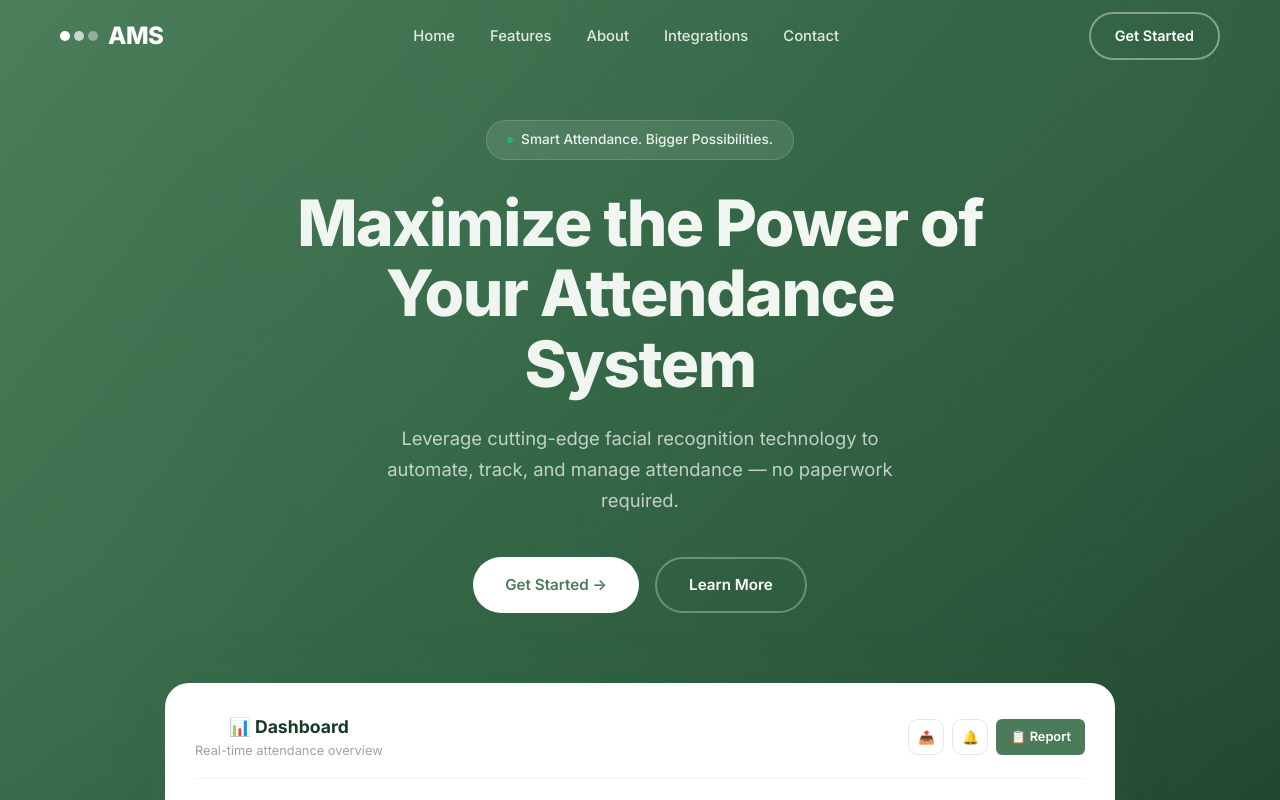
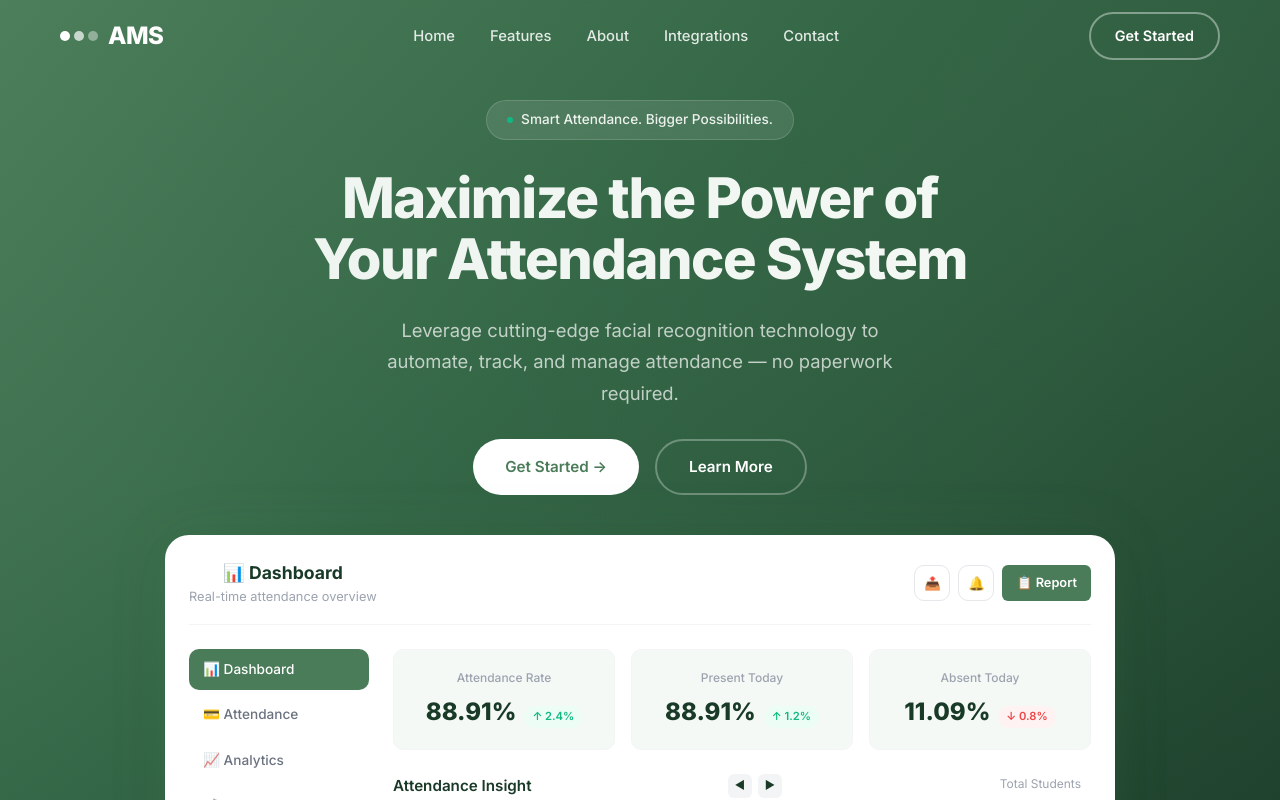
Before and after one commit to Atashaaaaaaaa/ATTENDANCE-MONITORING-WITH-QRCODE-1, a Next.js app in the folder ams-app/: page / in a window 1280 px wide. Shown: the top 800 px of the page. Built offline with nearby package versions, Linux system fonts and the light colour scheme; no server answers.

Commit message:
style: reduce vertical spacing in hero to prevent dashboard vertical overflow

```diff
--- a/ams-app/src/app/globals.css
+++ b/ams-app/src/app/globals.css
@@ -410,7 +410,7 @@ img {
   align-items: center;
   justify-content: center;
   text-align: center;
-  padding: 120px 60px 80px;
+  padding: 100px 60px 40px;
   position: relative;
   overflow: hidden;
 }
@@ -451,7 +451,7 @@ img {
 }
 
 .hero h1 {
-  font-size: 4rem;
+  font-size: 3.5rem;
   font-weight: 800;
   color: var(--text-light);
   line-height: 1.1;
@@ -466,14 +466,14 @@ img {
   color: rgba(255, 255, 255, 0.7);
   max-width: 520px;
   line-height: 1.7;
+  margin-bottom: 30px;
+  animation: fadeInUp 0.7s ease 0.1s both;
+}
+
+.hero-buttons {
+  display: flex;
+  gap: 16px;
   margin-bottom: 40px;
-  animation: fadeInUp 0.7s ease 0.1s both;
-}
-
-.hero-buttons {
-  display: flex;
-  gap: 16px;
-  margin-bottom: 70px;
   animation: fadeInUp 0.7s ease 0.2s both;
 }
 
@@ -532,7 +532,7 @@ img {
   background: var(--bg-card);
   border-radius: var(--radius-xl);
   box-shadow: var(--shadow-xl), 0 0 60px rgba(74, 124, 89, 0.1);
-  padding: 30px;
+  padding: 24px;
   position: relative;
   overflow: hidden;
 }
```
